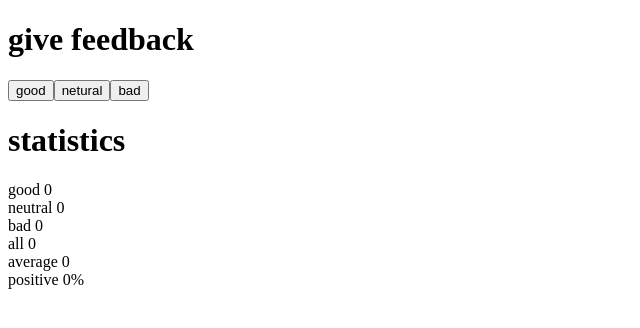
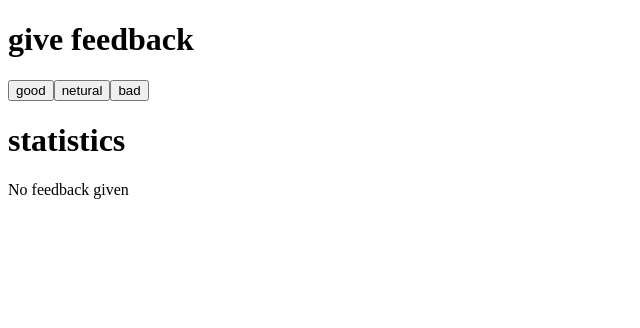
Before and after one commit to Evilgozen/-Web-, a React (Create React App) app: page / in a window 1280 px wide. Shown: the top 328 px of the page, without its empty margins (0-640 px from the left). Built offline with nearby package versions, Linux system fonts and the light colour scheme.

Commit message:
实现1.9

```diff
--- a/src/App.js
+++ b/src/App.js
@@ -44,6 +44,14 @@ const StatusPositive = ({text,status}) => {
 
 
 const Statistics = ({text,status}) => {
+  if(status.good==0 && status.bad==0 && status.neutral==0) {
+    return (
+      <>
+        <h1>{text}</h1>
+        <div>No feedback given</div>
+      </>
+    )
+  }
   return (
     <>
       <h1>{text}</h1>
@@ -97,7 +105,6 @@ const App = () => {
       <Button onClick={handelneutral} text='netural' />
       <Button onClick={handelbad} text='bad' />
       <Statistics text='statistics' status={status} />
-
     </div>
   )
 }
```
